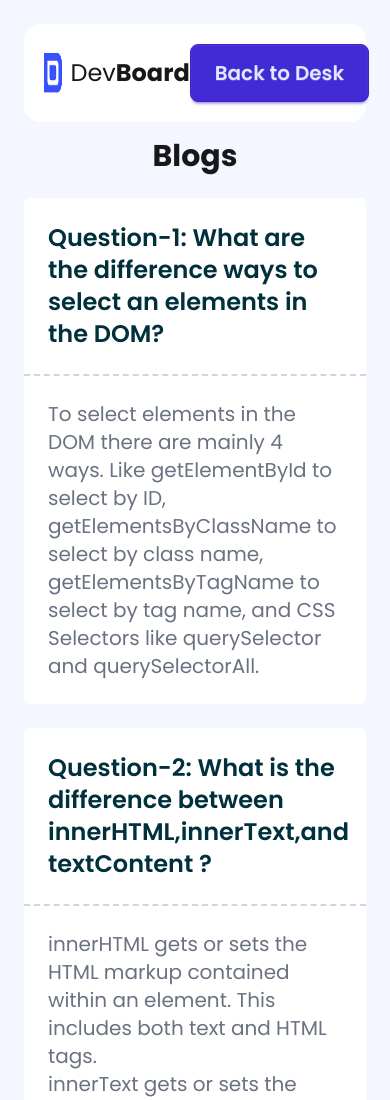
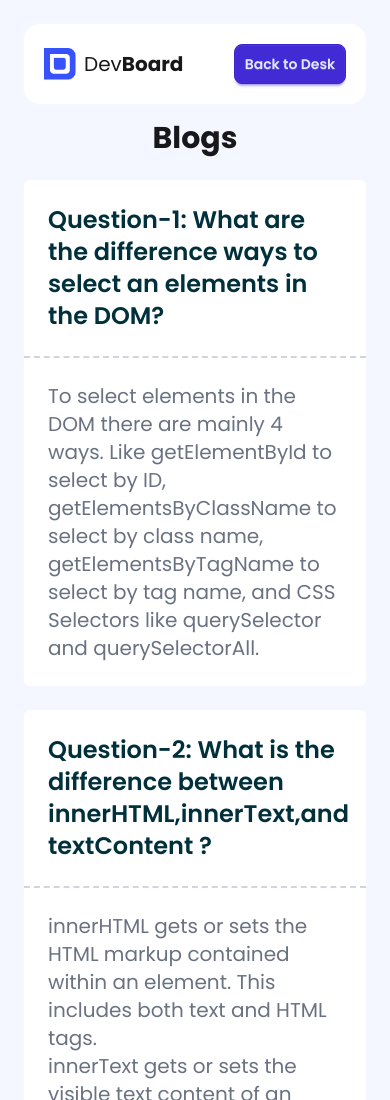
Before and after one commit to tonmoy-free/A5-Dev-Board, a plain HTML site: page blog.html in a window 390 px wide. Shown: the top 1100 px of the page. Drawn offline with nearby package versions, Linux system fonts and the light colour scheme.

Commit message:
Blog page responsive done

```diff
--- a/blog.html
+++ b/blog.html
@@ -45,18 +45,18 @@
                 <div class="flex justify-center  items-center ">
                     <!-- img -->
                     <div>
-                        <img class="w-10 h-10 " src="./assets/logo.png" alt>
+                        <img class="md:w-10 md:h-10 w-8 h-8 " src="./assets/logo.png" alt>
                     </div>
                     <!-- logo tittle -->
                     <div>
-                        <h1 class="pl-2 text-2xl">Dev<span
+                        <h1 class="pl-2 md:text-2xl text-xl">Dev<span
                                 class="font-bold">Board</span></h1>
                     </div>
                 </div>
                 <!-- right side -->
                 <div class="flex justify-around items-center">
                     <button id="back-todesk-btn"
-                        class="cursor-pointer btn btn-primary rounded-lg text-xl pt-7 pb-7 pl-6 pr-6">
+                        class="cursor-pointer btn btn-primary rounded-lg md:text-xl md:pt-7 md:pb-7 md:pl-6 md:pr-6  text-sm md:w-48 w-28 pl-2 pr-2">
                         Back to Desk
                     </button>
                 </div>
```
